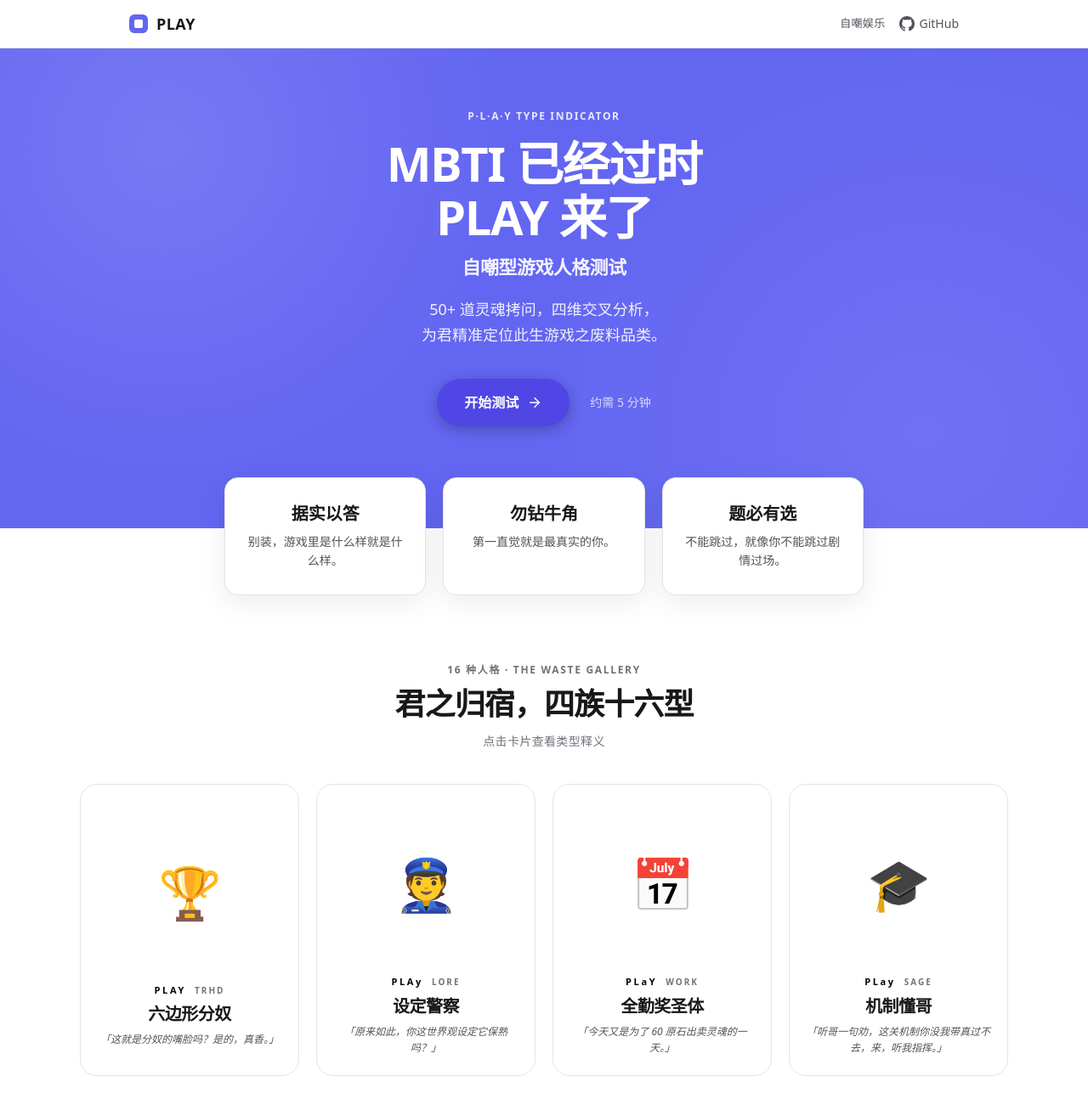
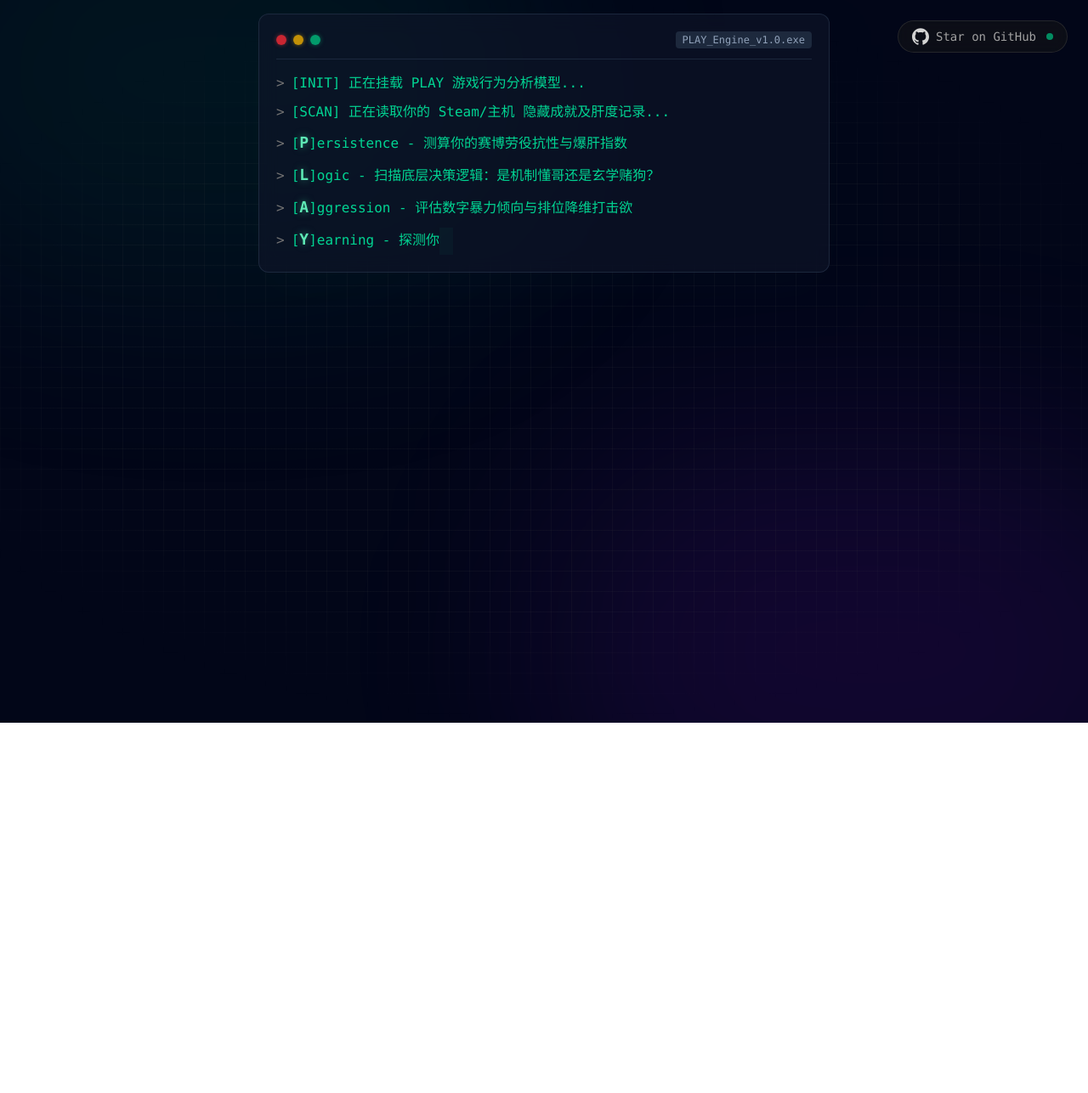
Before and after one commit to lxchapu/play, a Next.js app: page / in a window 1280 px wide. Shown: the top 1287 px of the page at 85% size. After the commit the page ends 851 px from the top, so only its background shows below. Built offline with nearby package versions, Linux system fonts and the light colour scheme.

Commit message:
feat: 添加首页终端动画、组件及按钮跳转逻辑

```diff
--- /dev/null
+++ b/src/app/_components/github-icon.tsx
@@ -0,0 +1,14 @@
+interface GithubIconProps {
+  className?: string;
+}
+
+export const GithubIcon = ({ className }: GithubIconProps) => (
+  <svg
+    viewBox="0 0 24 24"
+    fill="currentColor"
+    className={className}
+    aria-hidden="true"
+  >
+    <path d="M12 .297c-6.63 0-12 5.373-12 12 0 5.303 3.438 9.8 8.205 11.385.6.113.82-.258.82-.577 0-.285-.01-1.04-.015-2.04-3.338.724-4.042-1.61-4.042-1.61C4.422 18.07 3.633 17.7 3.633 17.7c-1.087-.744.084-.729.084-.729 1.205.084 1.838 1.236 1.838 1.236 1.07 1.835 2.809 1.305 3.495.998.108-.776.417-1.305.76-1.605-2.665-.3-5.466-1.332-5.466-5.93 0-1.31.465-2.38 1.235-3.22-.135-.303-.54-1.523.105-3.176 0 0 1.005-.322 3.3 1.23.96-.267 1.98-.399 3-.405 1.02.006 2.04.138 3 .405 2.28-1.552 3.285-1.23 3.285-1.23.645 1.653.24 2.873.12 3.176.765.84 1.23 1.91 1.23 3.22 0 4.61-2.805 5.625-5.475 5.92.42.36.81 1.096.81 2.22 0 1.606-.015 2.896-.015 3.286 0 .315.21.69.825.57C20.565 22.092 24 17.592 24 12.297c0-6.627-5.373-12-12-12" />
+  </svg>
+);
--- /dev/null
+++ b/src/app/_components/terminal-line.tsx
@@ -0,0 +1,72 @@
+"use client";
+
+import { useEffect, useState } from "react";
+
+interface TerminalLineProps {
+  text: string;
+  delay: number;
+  onComplete?: () => void;
+  isGlitch?: boolean;
+}
+
+export const TerminalLine = ({
+  text,
+  delay,
+  onComplete,
+  isGlitch = false,
+}: TerminalLineProps) => {
+  const [displayedText, setDisplayedText] = useState<string>("");
+
+  useEffect(() => {
+    let i = 0;
+    const timer = window.setTimeout(() => {
+      const interval = window.setInterval(() => {
+        setDisplayedText(text.substring(0, i + 1));
+        i++;
+        if (i >= text.length) {
+          window.clearInterval(interval);
+          if (onComplete) window.setTimeout(onComplete, 400);
+        }
+      }, 30); // 打字速度
+      return () => window.clearInterval(interval);
+    }, delay);
+    return () => window.clearTimeout(timer);
+  }, [text, delay, onComplete]);
+
+  // 高亮 P.L.A.Y 首字母的渲染逻辑
+  const renderText = () => {
+    if (displayedText.startsWith("[")) {
+      const parts = displayedText.split("]");
+      if (parts.length > 1) {
+        const bracketContent = parts[0].substring(1);
+        const restOfText = parts.slice(1).join("]");
+
+        // 针对 P, L, A, Y 进行更亮的高亮 + 微微的霓虹投影
+        if (["P", "L", "A", "Y"].includes(bracketContent)) {
+          return (
+            <>
+              [
+              <span className="text-emerald-300 font-bold text-lg drop-shadow-[0_0_5px_rgba(52,211,153,0.6)]">
+                {bracketContent}
+              </span>
+              ]{restOfText}
+            </>
+          );
+        }
+      }
+    }
+    return displayedText;
+  };
+
+  return (
+    <div
+      className={`font-mono text-sm md:text-base mb-1 ${isGlitch ? "text-red-400 animate-pulse" : "text-emerald-400"}`}
+    >
+      <span className="mr-2 text-neutral-500">{">"}</span>
+      {renderText()}
+      {displayedText.length < text.length && (
+        <span className="animate-ping ml-1 bg-emerald-400 inline-block w-2 h-4 align-middle"></span>
+      )}
+    </div>
+  );
+};
--- a/src/app/page.tsx
+++ b/src/app/page.tsx
@@ -1,319 +1,219 @@
-/**
- * 首页
- */
 "use client";
 
-import { ArrowRight } from "lucide-react";
-import { motion } from "motion/react";
-import { PERSONALITIES } from "@/data/personalities";
+import { useRouter } from "next/navigation";
+import { useEffect, useState } from "react";
+import { GithubIcon } from "./_components/github-icon";
+import { TerminalLine } from "./_components/terminal-line";
 
-const VISIBLE_CODES = Object.entries(PERSONALITIES).filter(
-  ([, p]) => !p.hidden,
-);
-const HIDDEN_CODES = Object.entries(PERSONALITIES).filter(([, p]) => p.hidden);
+export default function LandingPage() {
+  const router = useRouter();
+  const [bootSequence, setBootSequence] = useState<number>(0);
+  const [agreed, setAgreed] = useState<boolean>(false);
+  const [isHovering, setIsHovering] = useState<boolean>(false);
 
-const FAMILIES: Record<string, { name: string; color: string; desc: string }> =
-  {
-    P: {
-      name: "卷王家族",
-      color: "var(--color-fam-p)",
-      desc: "主动出击 · 冲锋型",
-    },
-    L: {
-      name: "摸鱼家族",
-      color: "var(--color-fam-l)",
-      desc: "佛系养生 · 摸鱼型",
-    },
-    A: {
-      name: "暴躁家族",
-      color: "var(--color-fam-a)",
-      desc: "炸裂输出 · 暴躁型",
-    },
-    Y: {
-      name: "暖心家族",
-      color: "var(--color-fam-y)",
-      desc: "温柔辅助 · 暖心型",
-    },
+  // 强化“游戏”属性的文案
+  const sequences: string[] = [
+    "[INIT] 正在挂载 PLAY 游戏行为分析模型...",
+    "[SCAN] 正在读取你的 Steam/主机 隐藏成就及肝度记录...",
+    "[P]ersistence - 测算你的赛博劳役抗性与爆肝指数",
+    "[L]ogic - 扫描底层决策逻辑：是机制懂哥还是玄学赌狗？",
+    "[A]ggression - 评估数字暴力倾向与排位降维打击欲",
+    "[Y]earning - 探测你的虚拟多巴胺受体与剧情沉浸底线",
+    "[DONE] 传感器校准完毕，准备直面真实的自己。",
+  ];
+
+  useEffect(() => {
+    if (bootSequence < sequences.length) {
+      const timer = setTimeout(() => {
+        setBootSequence((prev) => prev + 1);
+      }, 1000);
+      return () => clearTimeout(timer);
+    }
+  }, [bootSequence]);
+
+  const handleStart = () => {
+    if (!agreed) return;
+    router.push("/quiz");
   };
 
-function getFamilyColor(code: string) {
-  const firstChar = code[0];
-  return FAMILIES[firstChar]?.color ?? "var(--color-brand)";
-}
+  return (
+    <div className="min-h-screen bg-slate-950 text-neutral-200 flex flex-col items-center justify-center p-4 overflow-hidden relative selection:bg-emerald-500/30">
+      {/* 氛围光晕 (Cyberpunk / Gaming Vibe) */}
+      <div className="absolute top-[-20%] left-[-10%] w-[60%] h-[60%] rounded-full bg-emerald-600/10 blur-[120px] pointer-events-none"></div>
+      <div className="absolute bottom-[-20%] right-[-10%] w-[60%] h-[60%] rounded-full bg-purple-600/10 blur-[120px] pointer-events-none"></div>
 
-const TIPS = [
-  {
-    title: "据实以答",
-    desc: "别装，游戏里是什么样就是什么样。",
-  },
-  {
-    title: "勿钻牛角",
-    desc: "第一直觉就是最真实的你。",
-  },
-  {
-    title: "题必有选",
-    desc: "不能跳过，就像你不能跳过剧情过场。",
-  },
-];
+      {/* 科技感网格背景 */}
+      <div className="absolute inset-0 bg-[linear-gradient(to_right,#4f4f4f1a_1px,transparent_1px),linear-gradient(to_bottom,#4f4f4f1a_1px,transparent_1px)] bg-size-[24px_24px] mask-[radial-gradient(ellipse_60%_50%_at_50%_50%,#000_70%,transparent_100%)] pointer-events-none"></div>
 
-export default function HomePage() {
-  return (
-    <div className="min-h-screen bg-surface flex flex-col">
-      {/* Nav */}
-      <nav className="sticky top-0 z-50 bg-white/92 backdrop-blur-[saturate(1.6)_blur(10px)] border-b border-border">
-        <div className="max-w-260 mx-auto px-8 py-3.5 flex items-center justify-between gap-4">
-          <div className="flex items-center gap-2.5">
-            <div className="w-5.5 h-5.5 rounded-md bg-(--color-brand) relative">
-              <div className="absolute inset-1.5 rounded-xs bg-white" />
-            </div>
-            <span className="font-title text-lg font-bold text-text-dark tracking-wide">
-              PLAY
-            </span>
-          </div>
-          <div className="flex items-center gap-4">
-            <span className="text-[13px] text-text-mid tracking-wide">
-              自嘲娱乐
-            </span>
+      {/* GitHub 导流按钮 */}
       <a
         href="https://github.com/lxchapu/play"
         target="_blank"
-              rel="noopener noreferrer"
-              className="inline-flex items-center gap-1.5 text-sm font-medium text-text-mid hover:text-text-dark transition-colors"
+        rel="noreferrer"
+        className="absolute top-6 right-6 z-50 flex items-center gap-2 px-4 py-2 bg-neutral-900/50 hover:bg-neutral-800 border border-neutral-700/50 hover:border-neutral-500 rounded-full transition-all duration-300 group backdrop-blur-sm"
       >
-              <svg
-                width="18"
-                height="18"
-                viewBox="0 0 16 16"
-                fill="currentColor"
-                className="shrink-0"
-                aria-hidden="true"
-              >
-                <path d="M8 0C3.58 0 0 3.58 0 8c0 3.54 2.29 6.53 5.47 7.59.4.07.55-.17.55-.38 0-.19-.01-.82-.01-1.49-2.01.37-2.53-.49-2.69-.94-.09-.23-.48-.94-.82-1.13-.28-.15-.68-.52-.01-.53.63-.01 1.08.58 1.23.82.72 1.21 1.87.87 2.33.66.07-.52.28-.87.51-1.07-1.78-.2-3.64-.89-3.64-3.95 0-.87.31-1.59.82-2.15-.08-.2-.36-1.02.08-2.12 0 0 .67-.21 2.2.82.64-.18 1.32-.27 2-.27.68 0 1.36.09 2 .27 1.53-1.04 2.2-.82 2.2-.82.44 1.1.16 1.92.08 2.12.51.56.82 1.27.82 2.15 0 3.07-1.87 3.75-3.65 3.95.29.25.54.73.54 1.48 0 1.07-.01 1.93-.01 2.2 0 .21.15.46.55.38A8.013 8.013 0 0016 8c0-4.42-3.58-8-8-8z" />
-              </svg>
-              GitHub
+        <GithubIcon className="w-5 h-5 text-neutral-300 group-hover:text-white transition-colors" />
+        <span className="font-mono text-sm text-neutral-400 group-hover:text-neutral-100 hidden sm:inline">
+          Star on GitHub
+        </span>
+        <div className="w-2 h-2 rounded-full bg-emerald-500 animate-pulse ml-1"></div>
       </a>
+
+      <div className="w-full max-w-2xl relative z-10 flex flex-col gap-8 mt-12 md:mt-0">
+        {/* 顶部：带有毛玻璃质感的终端区 */}
+        <div className="bg-slate-900/60 backdrop-blur-md border border-slate-700/50 rounded-xl p-5 min-h-60 shadow-2xl shadow-emerald-900/5">
+          <div className="flex justify-between items-center mb-4 border-b border-slate-700/50 pb-3">
+            <div className="flex gap-2">
+              <div className="w-3 h-3 rounded-full bg-red-500/80 shadow-[0_0_5px_rgba(239,68,68,0.5)]"></div>
+              <div className="w-3 h-3 rounded-full bg-yellow-500/80 shadow-[0_0_5px_rgba(234,179,8,0.5)]"></div>
+              <div className="w-3 h-3 rounded-full bg-emerald-500/80 shadow-[0_0_5px_rgba(16,185,129,0.5)]"></div>
             </div>
+            <span className="text-xs font-mono text-slate-400 px-2 py-0.5 bg-slate-800 rounded">
+              PLAY_Engine_v1.0.exe
+            </span>
           </div>
-      </nav>
 
-      {/* Hero */}
-      <section className="relative bg-(--color-brand) text-white overflow-hidden px-8 pt-18 pb-30">
-        {/* Decorative shapes */}
-        <div className="absolute inset-0 pointer-events-none bg-[radial-gradient(circle_at_15%_20%,rgba(255,255,255,0.12)_0,transparent_35%),radial-gradient(circle_at_85%_80%,rgba(255,255,255,0.08)_0,transparent_40%)]" />
-
-        <motion.div
-          className="max-w-205 mx-auto text-center relative z-10"
-          initial={{ opacity: 0, y: 20 }}
-          animate={{ opacity: 1, y: 0 }}
-          transition={{ duration: 0.6 }}
-        >
-          <p className="text-xs font-semibold tracking-[0.14em] uppercase text-white/85 mb-4">
-            P·L·A·Y Type Indicator
-          </p>
-          <h1 className="font-title font-bold text-[56px] leading-[1.12] text-white mb-3.5 tracking-tight">
-            MBTI 已经过时
-            <br />
-            PLAY 来了
-          </h1>
-          <p className="font-title font-semibold text-[22px] leading-[1.35] text-white/92 mb-5 max-w-160 mx-auto tracking-tight">
-            自嘲型游戏人格测试
-          </p>
-          <p className="text-lg leading-[1.65] text-white/90 mb-9 max-w-140 mx-auto">
-            50+ 道灵魂拷问，四维交叉分析，
-            <br />
-            为君精准定位此生游戏之废料品类。
-          </p>
-          <div className="flex items-center justify-center gap-6 flex-wrap">
-            <a
-              href="/quiz"
-              className="inline-flex items-center gap-2.5 text-base font-semibold text-white bg-brand-dark rounded-[30px] px-8 py-4 shadow-[0_4px_16px_rgba(0,0,0,0.25)] hover:bg-[#4338ca] hover:shadow-[0_6px_20px_rgba(0,0,0,0.35)] transition-all"
-            >
-              开始测试
-              <ArrowRight
-                size={18}
-                className="transition-transform group-hover:translate-x-0.5"
+          <div className="flex flex-col gap-1.5">
+            {sequences.map(
+              (text, index) =>
+                index <= bootSequence && (
+                  <TerminalLine
+                    key={text}
+                    text={text}
+                    delay={0}
+                    isGlitch={index === sequences.length - 1}
                   />
-            </a>
-            <span className="text-sm text-white/75">约需 5 分钟</span>
-          </div>
-        </motion.div>
-      </section>
-
-      {/* Tips */}
-      <div className="max-w-200 mx-auto -mt-15 px-6 relative z-20">
-        <div className="grid grid-cols-3 gap-5">
-          {TIPS.map((tip) => (
-            <div
-              key={tip.title}
-              className="bg-surface border border-border rounded-2xl px-6 py-7 text-center shadow-[0_8px_32px_rgba(0,0,0,0.08)]"
-            >
-              <p className="font-title text-xl font-bold text-text-dark mb-2">
-                {tip.title}
-              </p>
-              <p className="text-sm text-text-mid leading-relaxed">
-                {tip.desc}
-              </p>
-            </div>
-          ))}
+                ),
+            )}
           </div>
         </div>
 
-      {/* Personality Preview Grid */}
-      <section className="max-w-7xl mx-auto mt-20 px-10">
-        <div className="text-center mb-10">
-          <p className="text-xs font-semibold tracking-[0.14em] uppercase text-text-soft mb-3">
-            16 种人格 · The Waste Gallery
-          </p>
-          <h2 className="font-title text-4xl font-bold text-text-dark tracking-tight">
-            君之归宿，四族十六型
-          </h2>
-          <p className="mt-3.5 text-sm text-text-soft tracking-wide">
-            点击卡片查看类型释义
+        {/* 核心内容区：当加载完毕后淡入显示 */}
+        <div
+          className={`transition-all duration-1000 ease-in-out flex flex-col items-center gap-8 ${bootSequence >= sequences.length ? "opacity-100 translate-y-0" : "opacity-0 translate-y-8"}`}
+        >
+          <div className="text-center space-y-4 flex flex-col items-center">
+            {/* 游戏玩家专属人格鉴定标签 */}
+            <div className="inline-flex items-center gap-2 px-3 py-1 rounded-full border border-emerald-500/30 bg-emerald-500/10 text-emerald-400 font-mono text-xs sm:text-sm shadow-[0_0_15px_rgba(16,185,129,0.15)]">
+              <span className="relative flex h-2 w-2">
+                <span className="animate-ping absolute inline-flex h-full w-full rounded-full bg-emerald-400 opacity-75"></span>
+                <span className="relative inline-flex rounded-full h-2 w-2 bg-emerald-500"></span>
+              </span>
+              游戏玩家专属人格鉴定
+            </div>
+
+            {/* 新增口号：展现赛博态度 */}
+            <div className="font-mono text-sm sm:text-base text-slate-400 font-medium tracking-wide">
+              <span className="line-through decoration-slate-500/70 decoration-2 opacity-50 transition-opacity hover:opacity-100 cursor-default">
+                MBTI 已经过时
+              </span>
+              <span className="mx-3 text-emerald-500/40 italic">{"///"}</span>
+              <span className="text-emerald-400 font-bold tracking-widest drop-shadow-[0_0_8px_rgba(52,211,153,0.8)] animate-pulse">
+                PLAY 来了
+              </span>
+            </div>
+
+            <h1 className="text-4xl md:text-6xl font-black tracking-tighter text-transparent bg-clip-text bg-linear-to-r from-neutral-100 via-neutral-300 to-slate-500 drop-shadow-lg">
+              赛博共鸣诊断系统
+            </h1>
+            <p className="text-slate-400 font-mono text-sm md:text-base max-w-lg">
+              别装了，在这个体检中心，你平时的每一次{" "}
+              <span className="text-emerald-400/80">点击</span> 和{" "}
+              <span className="text-emerald-400/80">破防</span> 都在出卖你。
             </p>
           </div>
 
-        <motion.div
-          className="grid grid-cols-4 gap-5"
-          initial="hidden"
-          whileInView="visible"
-          viewport={{ once: true, margin: "-50px" }}
-          variants={{
-            hidden: {},
-            visible: {
-              transition: {
-                staggerChildren: 0.04,
-              },
-            },
-          }}
+          {/* 免责声明 */}
+          <div className="bg-slate-900/50 backdrop-blur-sm border border-slate-700/50 p-6 rounded-xl w-full max-w-md group hover:border-slate-500/50 transition-colors">
+            <h3 className="text-red-400 font-mono text-sm mb-4 flex items-center gap-2">
+              <span className="animate-pulse">⚠</span> The Disclaimer
+            </h3>
+
+            <label className="flex items-start gap-3 cursor-pointer">
+              <div className="relative shrink-0 mt-1">
+                <input
+                  type="checkbox"
+                  className="peer sr-only"
+                  checked={agreed}
+                  onChange={(e) => setAgreed(e.target.checked)}
+                />
+                <div className="w-5 h-5 border-2 border-slate-600 rounded bg-slate-800 peer-checked:bg-emerald-500 peer-checked:border-emerald-500 transition-all duration-200"></div>
+                <svg
+                  className="absolute inset-0 w-5 h-5 text-slate-950 scale-0 peer-checked:scale-100 transition-transform pointer-events-none"
+                  fill="none"
+                  viewBox="0 0 24 24"
+                  stroke="currentColor"
+                  strokeWidth="3"
+                  aria-hidden="true"
                 >
-          {VISIBLE_CODES.map(([code, p]) => (
-            <TileCard key={code} code={code} personality={p} />
-          ))}
-        </motion.div>
-      </section>
+                  <path
+                    strokeLinecap="round"
+                    strokeLinejoin="round"
+                    d="M5 13l4 4L19 7"
+                  />
+                </svg>
+              </div>
+              <span className="text-sm text-slate-300 group-hover:text-slate-200 transition-colors">
+                本人已知晓本报告仅代表赛博人格映射，并非现实权威诊断。我已准备好剥开虚荣的战绩外衣，并
+                <strong className="text-emerald-400 font-normal">
+                  做好被戳中脊梁骨的准备
+                </strong>
+                。
+              </span>
+            </label>
+          </div>
 
-      {/* Legend */}
-      <section className="flex flex-col items-stretch gap-7 mt-9 max-w-230 mx-auto px-5">
-        {/* Quadrants */}
-        <div className="text-center">
-          <div className="flex flex-col items-center gap-1.5 mb-3.5">
-            <p className="font-title text-[15px] font-semibold tracking-wide text-text-dark">
-              四族色谱
-            </p>
-            <p className="text-xs leading-relaxed text-text-soft max-w-[34em]">
-              上图 16 张卡片之主色来自 P/L × A/Y 四象限
-            </p>
-          </div>
-          <div className="flex justify-center flex-wrap gap-3.5 gap-x-7">
-            {Object.entries(FAMILIES).map(([key, f]) => (
-              <div
-                key={key}
-                className="flex items-center gap-2 text-[13px] text-text-mid"
+          <button
+            type="button"
+            onClick={handleStart}
+            onMouseEnter={() => setIsHovering(true)}
+            onMouseLeave={() => setIsHovering(false)}
+            disabled={!agreed}
+            className={`
+              relative px-10 py-4 font-mono font-bold text-lg tracking-widest rounded-lg overflow-hidden transition-all duration-300
+              ${
+                agreed
+                  ? "bg-emerald-500 text-slate-950 hover:bg-emerald-400 hover:scale-[1.02] shadow-[0_0_20px_rgba(16,185,129,0.3)]"
+                  : "bg-slate-800 text-slate-500 cursor-not-allowed border border-slate-700/50"
+              }
+            `}
           >
+            {/* 动态应用 glitch-text 类来激活故障效果 */}
             <span
-                  className="w-3 h-3 rounded-full shrink-0"
-                  style={{ background: f.color }}
+              className={`relative z-10 flex items-center justify-center gap-2 ${isHovering && agreed ? "glitch-text" : ""}`}
+              data-text="[ 确 认 链 接 ]"
+            >
+              {agreed ? (
+                <>
+                  {isHovering ? "[ 确 认 链 接 ]" : "接 入 神 经 链 路"}
+                  {!isHovering && (
+                    <svg
+                      className="w-5 h-5 animate-bounce-x"
+                      fill="none"
+                      viewBox="0 0 24 24"
+                      stroke="currentColor"
+                      aria-hidden="true"
+                    >
+                      <path
+                        strokeLinecap="round"
+                        strokeLinejoin="round"
+                        strokeWidth="2"
+                        d="M13 7l5 5m0 0l-5 5m5-5H6"
                       />
-                <span>{f.name}</span>
-              </div>
-            ))}
+                    </svg>
+                  )}
+                </>
+              ) : (
+                "请 先 签 署 协 议"
+              )}
+            </span>
+            {/* 按钮扫描光效 */}
+            {agreed && (
+              <div className="absolute inset-0 -translate-x-full bg-linear-to-r from-transparent via-white/40 to-transparent hover:animate-[shimmer_1.5s_infinite]"></div>
+            )}
+          </button>
         </div>
       </div>
-
-        {/* Hidden */}
-        <div className="text-center">
-          <div className="flex flex-col items-center gap-1.5 mb-3.5">
-            <p className="font-title text-[15px] font-semibold tracking-wide text-text-dark">
-              隐藏人格 · 彩蛋
-            </p>
-            <p className="text-xs leading-relaxed text-text-soft max-w-[34em]">
-              需特定作答触发，判定点见结果页
-            </p>
-          </div>
-          <div className="flex justify-center flex-wrap gap-2.5">
-            {HIDDEN_CODES.map(([code, p]) => (
-              <span
-                key={code}
-                className="inline-flex items-center gap-2 px-3.5 py-1.75 pl-2.5 rounded-full bg-surface border border-border text-xs font-medium text-text-mid leading-snug whitespace-nowrap"
-              >
-                <span className="text-[1.1em] leading-none shrink-0">
-                  {p.emoji}
-                </span>
-                <span>{p.name}</span>
-              </span>
-            ))}
-          </div>
-        </div>
-      </section>
-
-      {/* Footer */}
-      <footer className="mt-24 border-t border-border px-8 py-8 text-center">
-        <p className="text-[13px] text-text-soft leading-relaxed">
-          本测试仅供娱乐，未经临床验证，
-          <br />
-          请勿用于群嘲、相亲、求职或发律师函。
-        </p>
-      </footer>
     </div>
   );
 }
-
-function TileCard({
-  code,
-  personality: p,
-}: {
-  code: string;
-  personality: Omit<import("@/data/types").Personality, "code">;
-}) {
-  const tileColor = getFamilyColor(code);
-
-  return (
-    <motion.button
-      type="button"
-      className="w-full bg-linear-to-b from-(--tile-tint) to-surface border border-border rounded-[20px] px-4.5 pt-6.5 pb-5.5 text-center relative overflow-hidden transition-all duration-250 hover:-translate-y-1 hover:border-(--tile-color) hover:shadow-[0_18px_40px_rgba(0,0,0,0.08)] focus-visible:outline-2 focus-visible:outline-offset-3"
-      style={
-        {
-          "--tile-color": tileColor,
-          "--tile-tint": `${tileColor}10`,
-        } as React.CSSProperties
-      }
-      variants={{
-        hidden: { opacity: 0, y: 16 },
-        visible: { opacity: 1, y: 0 },
-      }}
-    >
-      {/* Emoji avatar area */}
-      <div className="relative w-45 max-w-full mx-auto mb-3 aspect-square">
-        <div
-          className="w-full h-full rounded-full flex items-center justify-center text-6xl"
-          style={{ background: `${tileColor}12` }}
-        >
-          {p.emoji}
-        </div>
-      </div>
-
-      {/* Code + Abbr */}
-      <div className="inline-flex items-center gap-2.5 relative mb-1.5">
-        <span
-          className="font-title text-[11px] font-bold tracking-[0.24em]"
-          style={{ color: tileColor }}
-        >
-          {code}
-        </span>
-        <span className="text-[10px] font-semibold tracking-[0.2em] uppercase text-text-soft">
-          {p.abbr}
-        </span>
-      </div>
-
-      {/* Name */}
-      <p className="font-title text-xl font-bold text-text-dark tracking-tight relative mb-1.5">
-        {p.name}
-      </p>
-
-      {/* Tagline */}
-      <p className="text-xs leading-relaxed text-text-mid italic relative max-w-55 mx-auto">
-        「{p.quote}」
-      </p>
-    </motion.button>
-  );
-}
```
Also changed, not shown: src/styles/global.css (+84 -0 lines). Lines whose indentation alone changed are shown as unchanged.
